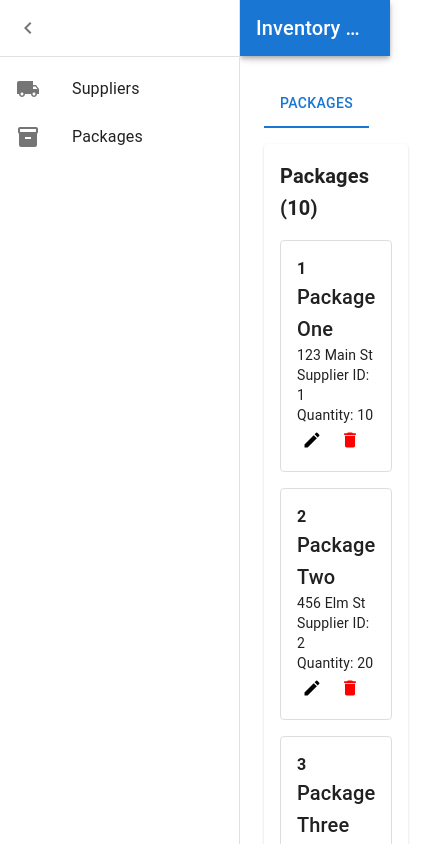
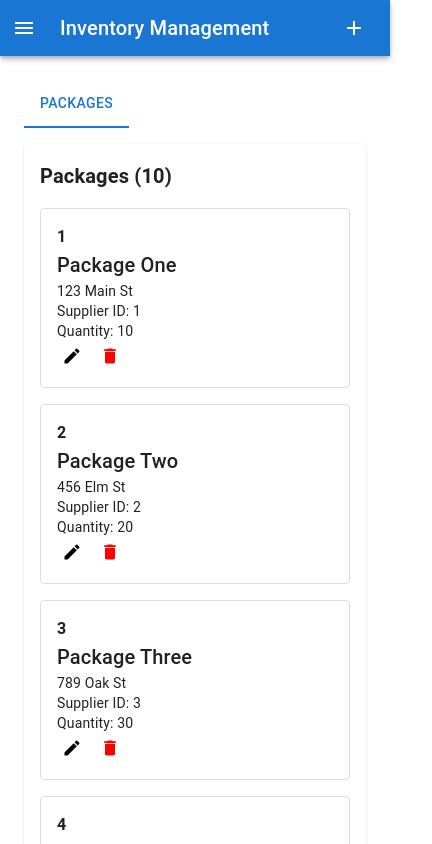
Before and after one commit to arpansaha1300/unit-assessment-4, a React (Vite) app in the folder frontend/: page /package-list in a window 390 px wide. Shown: the top 844 px of the page, 432 px wide, since content can reach past the window. Built offline with nearby package versions, Linux system fonts and the light colour scheme.

Commit message:
made sidebar default open property responsive

```diff
--- a/frontend/src/layouts/default.jsx
+++ b/frontend/src/layouts/default.jsx
@@ -20,7 +20,7 @@ import LocalShippingIcon from "@mui/icons-material/LocalShipping";
 import { useDispatch, useSelector } from "react-redux";
 import { Outlet, useLocation, useNavigate } from "react-router-dom";
 import { createOrUpdateTab } from "../redux/tabSlice";
-import { Tab, Tabs } from "@mui/material";
+import { Tab, Tabs, useMediaQuery } from "@mui/material";
 import { useEffect, useState } from "react";
 import AddIcon from "@mui/icons-material/Add";
 
@@ -79,11 +79,13 @@ const DrawerHeader = styled("div")(({ theme }) => ({
 }));
 
 export default function Layout() {
+
   const theme = useTheme();
+  const isMobile = useMediaQuery(theme.breakpoints.down("md"));
   // const dispatch = useDispatch();
   // const location = useLocation();
   const navigate = useNavigate();
-  const [open, setOpen] = useState(true);
+  const [open, setOpen] = useState(!isMobile);
 
   // useEffect(() => {
   //   dispatch(createOrUpdateTab(location.pathname));
```
